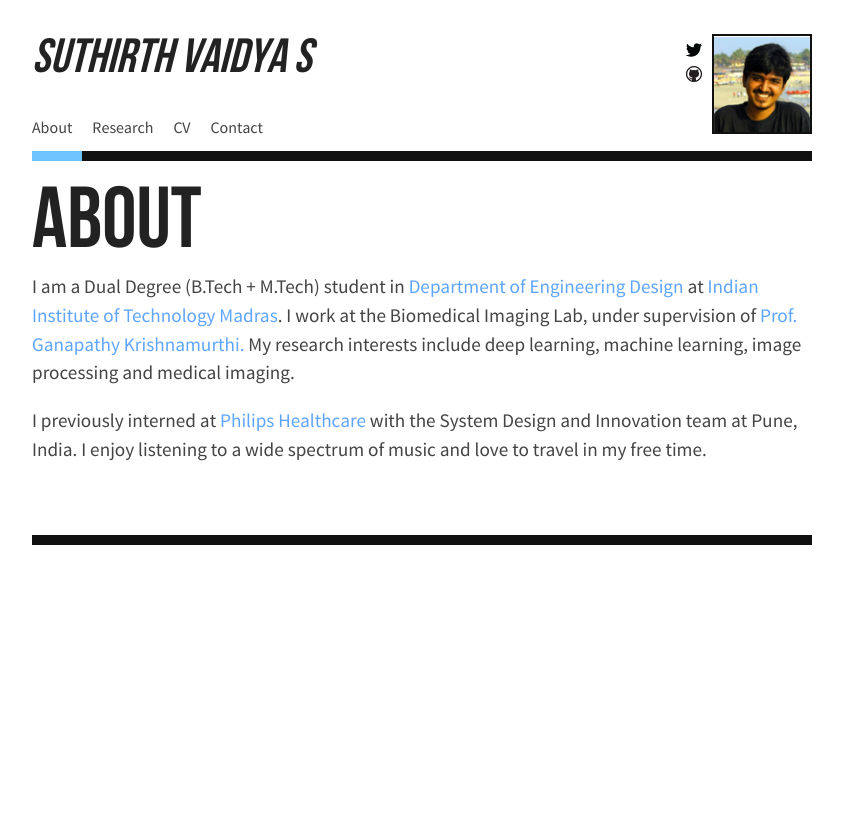
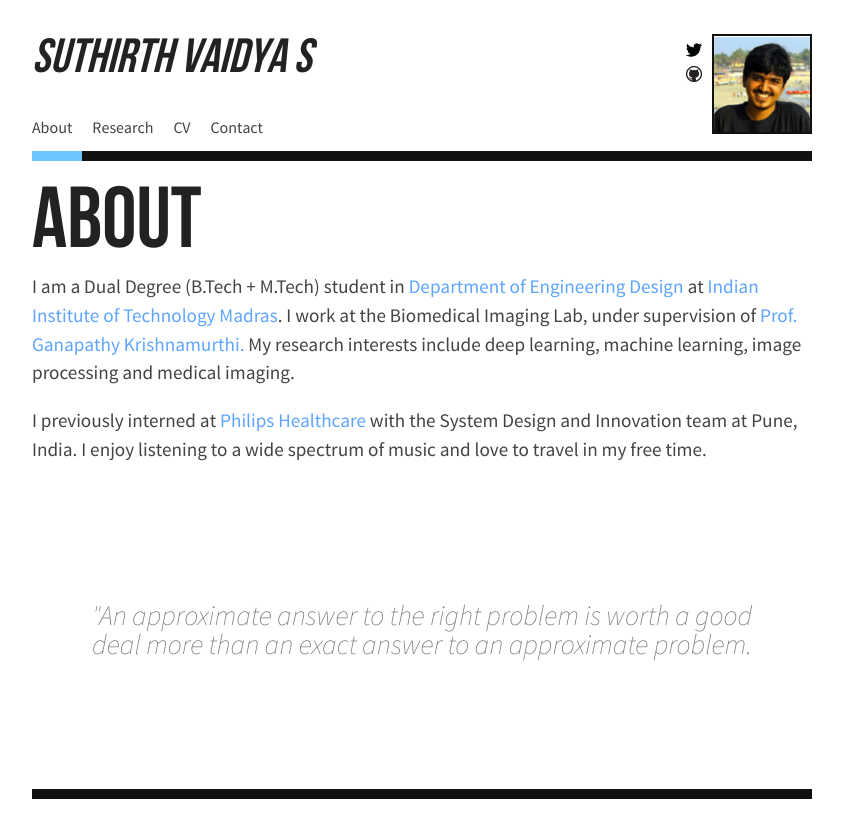
Before and after one commit to suthirth/suthirth.github.io, a Jekyll site: the page built from index.html, in a window 1280 px wide. Shown: the top 838 px of the page, without its empty margins (218-1061 px from the left). Built offline with Jekyll 4.4.1, drawn with Linux system fonts in a browser that asks for light colours; the list of posts is cut into pages by our own code.

Commit message:
Update index.html

```diff
--- a/index.html
+++ b/index.html
@@ -13,4 +13,10 @@ layout: default
   I enjoy listening to a wide spectrum of music and love to travel in my free time.
 </p>
 
+<div class="container quote">
+  <blockquote>
+  "An approximate answer to the right problem is worth a good deal more than an exact answer to an approximate problem.
+  </blockquote>
+</div>
+
 <br />
```
